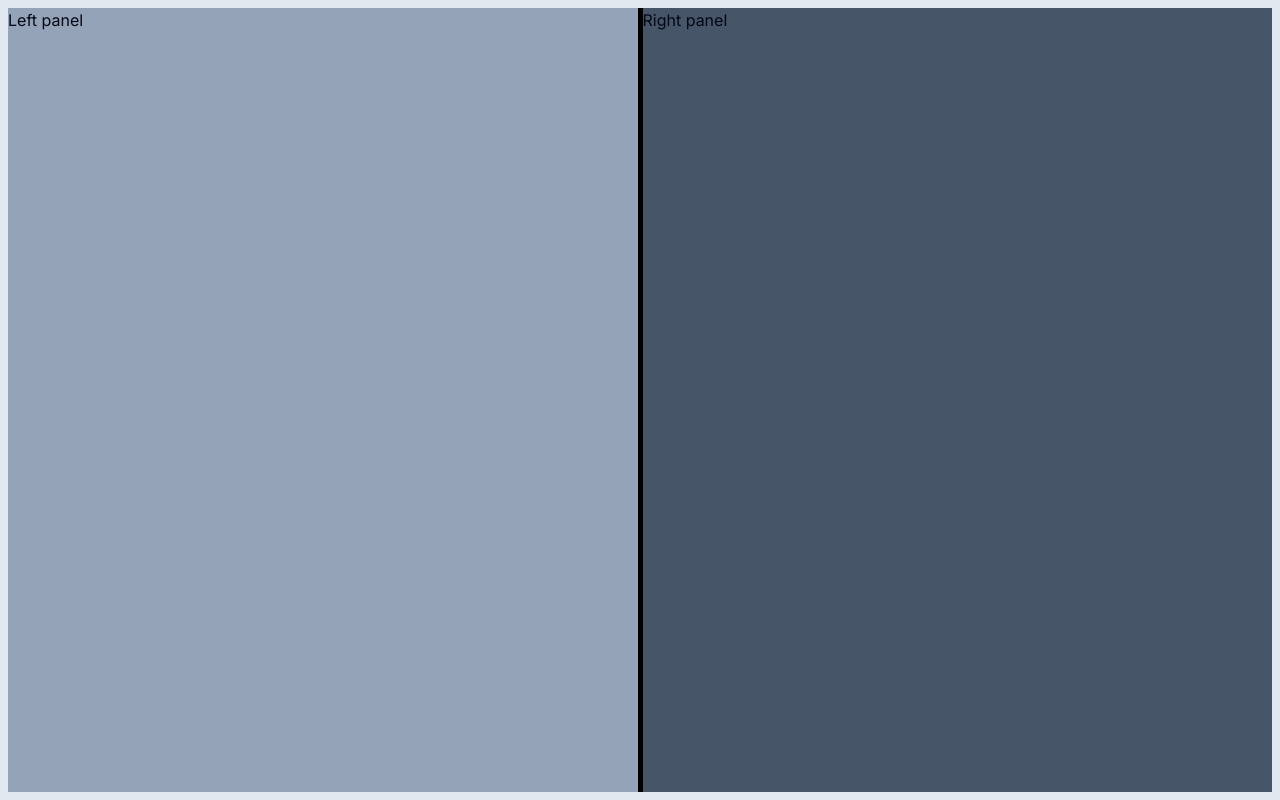
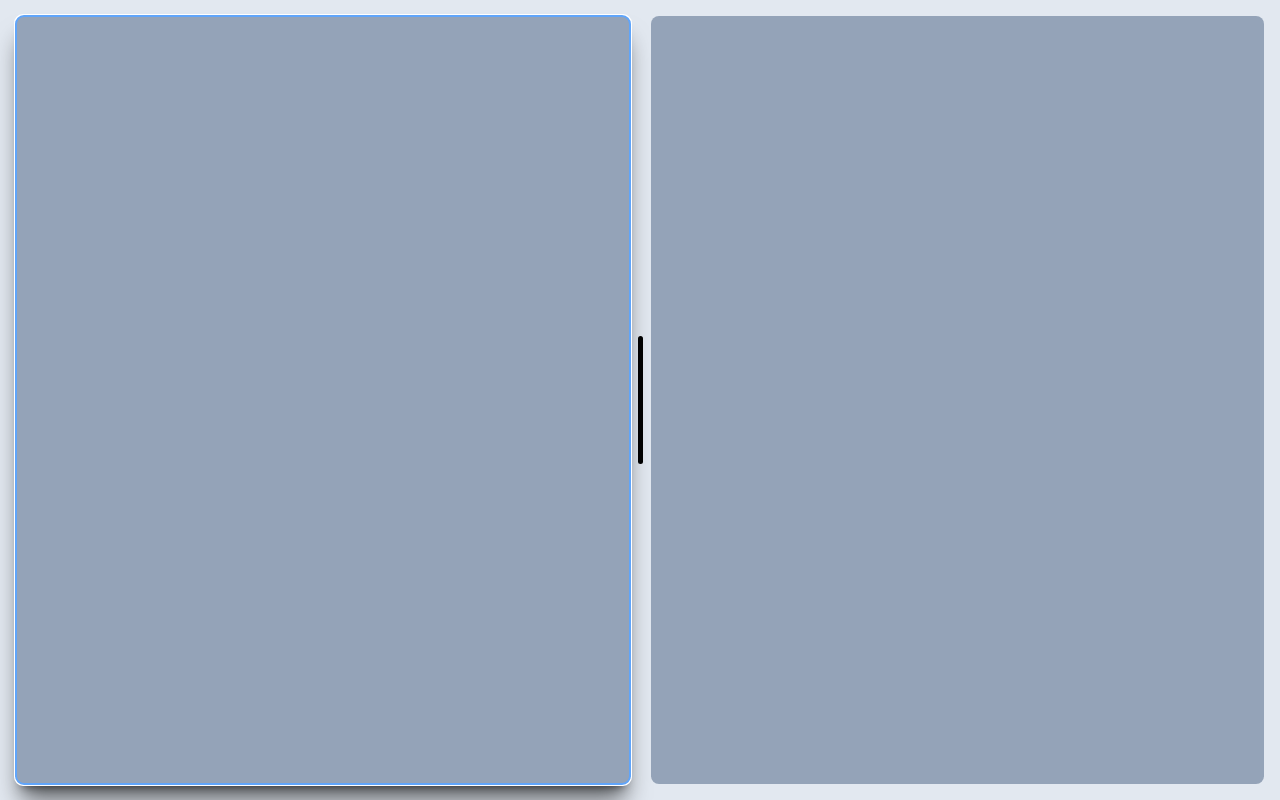
Before and after one commit to chiahsiu0801/markdown-note, a Next.js app: page /notes in a window 1280 px wide. Built offline with nearby package versions, Linux system fonts and the light colour scheme.

Commit message:
Create document and editor components with editing note feature
- modify react-markdown module to show ideal style in document.tsx
- add indentation feature in editor.tsx

```diff
--- a/app/(main)/_components/resizablePanels.tsx
+++ b/app/(main)/_components/resizablePanels.tsx
@@ -2,7 +2,11 @@
 
 import { useState } from "react";
 
+import Editor from "@/components/editor";
+import Document from "@/components/document";
+
 const ResizablePanels = () => {
+  const [input, setInput] = useState('');
   const [leftWidth, setLeftWidth] = useState(50);
 
   const startResizing = (mouseDownEvent: React.MouseEvent<HTMLDivElement>) => {
@@ -30,10 +34,14 @@ const ResizablePanels = () => {
   }
 
   return (
-    <div className="flex h-screen p-2">
-      <div className="h-full overflow-auto bg-slate-400" style={{ width: `${leftWidth}%` }}>Left panel</div>
-      <div className="cursor-ew-resize bg-black w-[5px] h-full" onMouseDown={startResizing}></div>
-      <div className="h-full overflow-auto bg-slate-600" style={{ width: `${100 - leftWidth}%` }}>Right panel</div>
+    <div className="flex items-center h-screen p-4 gap-2">
+      <div className="h-full rounded-lg" style={{ width: `calc(${leftWidth}% - 10.5px)` }}>
+        <Editor input={input} setInput={setInput} />
+      </div>
+      <div className="cursor-ew-resize bg-black w-[5px] h-1/6 rounded-xl" onMouseDown={startResizing}></div>
+      <div className="h-full overflow-auto bg-slate-400 rounded-lg flex flex-col" style={{ width: `calc(${100 - leftWidth}% - 10.5px)` }}>
+        <Document input={input} width={100 - leftWidth} />
+      </div>
     </div>
    );
 }
--- /dev/null
+++ b/components/document.tsx
@@ -0,0 +1,38 @@
+import Markdown from 'react-markdown';
+import remarkGfm from 'remark-gfm';
+import rehypeRaw from 'rehype-raw';
+import rehypeSanitize from 'rehype-sanitize'
+import { Prism as SyntaxHighlighter } from 'react-syntax-highlighter';
+import { vscDarkPlus } from 'react-syntax-highlighter/dist/cjs/styles/prism';
+
+type DocumentProps = {
+  input: string;
+  width: number;
+}
+
+const Document = ({ input }: DocumentProps) => {
+  return (
+    <Markdown
+      className="w-full max-w-none p-5 prose text-sm md:text-base"
+      remarkPlugins={[remarkGfm]}
+      rehypePlugins={[rehypeRaw, rehypeSanitize]}
+      components={{
+        code({ node, inline, className, children, ...props }: any) {
+          const match = /language-(\w+)/.exec(className || '');
+
+          return !inline && match ? (
+            <SyntaxHighlighter style={vscDarkPlus} PreTag="div" language={match[1]} showLineNumbers lineNumberStyle={{ minWidth: '3.25em' }} codeTagProps={{className: `language-${match[1]}`, style: { fontSize: '16px' }}} {...props}>
+              {String(children).replace(/\n$/, '')}
+            </SyntaxHighlighter>
+          ) : (
+            <code className={className} {...props}>
+              {children}
+            </code>
+          );
+        },
+      }}
+    >{input}</Markdown>
+   );
+}
+
+export default Document;
--- /dev/null
+++ b/components/editor.tsx
@@ -0,0 +1,36 @@
+type EditorProps = {
+  input: string;
+  setInput: (value: string) => void;
+}
+
+const Editor = ({ input, setInput }: EditorProps) => {
+  const handleKeyDown = (e: React.KeyboardEvent<HTMLTextAreaElement>): void => {
+    if(e.key === 'Tab') {
+      e.preventDefault();
+
+      const target = e.target as HTMLTextAreaElement;
+      const start = target.selectionStart ?? 0;
+      const end = target.selectionEnd ?? 0;
+
+      const inputWithTab = input.substring(0, start) + '\t' + input.substring(end);
+      setInput(inputWithTab);
+
+      // Use setTimeout to ensure the cursor position is updated after textarea updates
+      setTimeout(() => {
+        target.selectionStart = target.selectionEnd = start + 1;
+      }, 0)
+    }
+  }
+
+  return (
+    <textarea
+      autoFocus
+      value={input}
+      onChange={(e) => setInput(e.target.value)}
+      onKeyDown={handleKeyDown}
+      className="w-full h-full rounded-lg bg-slate-400 resize-none p-5 focus:outline-2 focus:outline-blue-400 focus:shadow-xl focus:shadow-black/60"
+    />
+  );
+}
+
+export default Editor;
--- a/tailwind.config.ts
+++ b/tailwind.config.ts
@@ -72,9 +72,17 @@ const config = {
         "accordion-down": "accordion-down 0.2s ease-out",
         "accordion-up": "accordion-up 0.2s ease-out",
       },
+      extend: {
+        width: {
+          inherit: 'inherit',
+        }
+      },
     },
   },
-  plugins: [require("tailwindcss-animate")],
+  plugins: [
+    require("tailwindcss-animate"),
+    require('@tailwindcss/typography')
+  ],
 } satisfies Config
 
 export default config
```
Also changed, not shown: package.json (+8 -0 lines), 1 other file (tests, documents, lock files or other folders).
